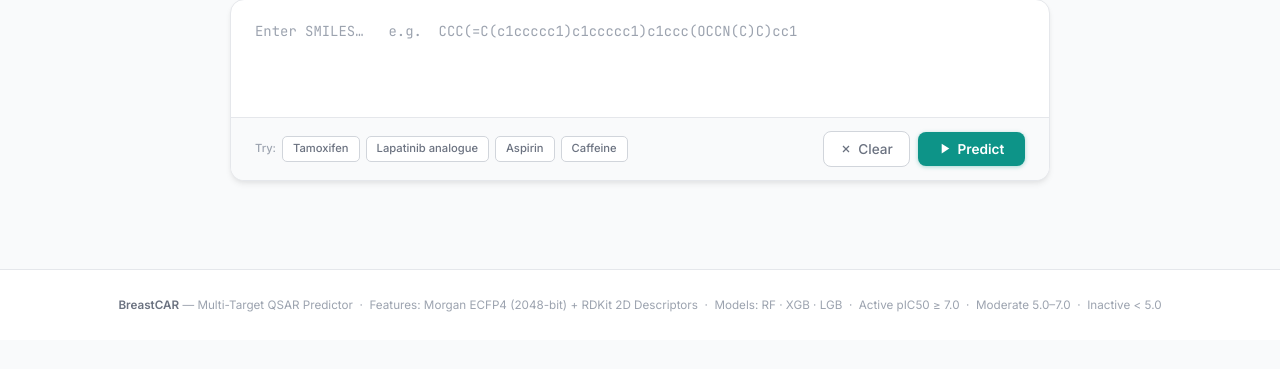
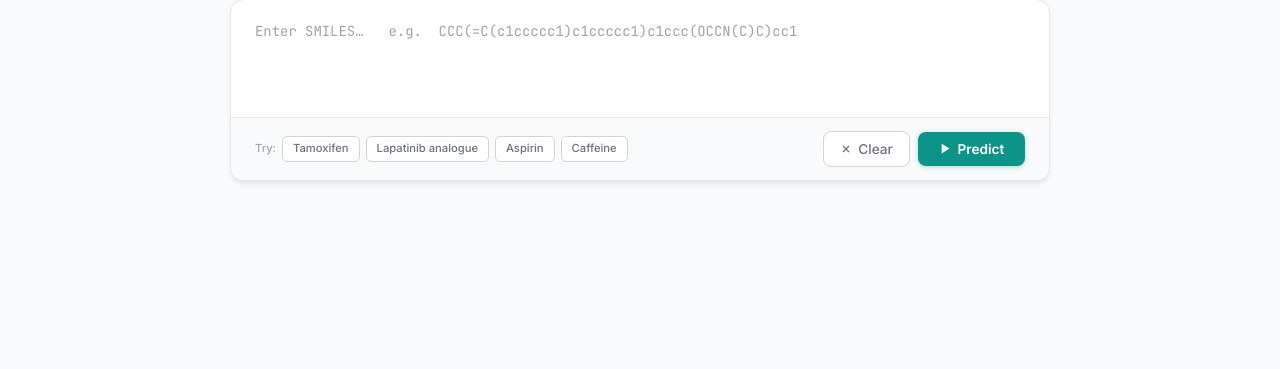
Before and after one commit to precisionmatics/BreastCAR-QSAR, a FastAPI app: page / in a window 1280 px wide. Shown: the part 223-592 px from the top of the page. Run offline with FastAPI, Linux system fonts and the light colour scheme.

Commit message:
Remove footer bar from landing page
Co-Authored-By: Claude Sonnet 4.6 <noreply@anthropic.com>

```diff
--- a/webapp/templates/index.html
+++ b/webapp/templates/index.html
@@ -389,13 +389,6 @@ tbody td{padding:.65rem 1rem;vertical-align:middle}
 .db-i{background:var(--red);opacity:.4}
 .pct-text{font-size:.75rem;font-weight:600;color:var(--text)}
 
-/* footer */
-footer{
-  border-top:1px solid var(--border);padding:1.5rem 2rem;
-  text-align:center;font-size:.73rem;color:var(--text3);
-  background:var(--white);line-height:1.9;
-}
-footer strong{color:var(--text2);font-weight:600}
 
 /* responsive */
 @media(max-width:640px){
@@ -692,12 +685,6 @@ footer strong{color:var(--text2);font-weight:600}
 
 </div><!-- /page -->
 
-<footer>
-  <strong>BreastCAR</strong> &mdash; Multi-Target QSAR Predictor &nbsp;&middot;&nbsp;
-  Features: Morgan ECFP4 (2048-bit) + RDKit 2D Descriptors &nbsp;&middot;&nbsp;
-  Models: RF · XGB · LGB &nbsp;&middot;&nbsp;
-  Active pIC50 &ge; 7.0 &nbsp;&middot;&nbsp; Moderate 5.0–7.0 &nbsp;&middot;&nbsp; Inactive &lt; 5.0
-</footer>
 
 <!-- ══════════════════ SCRIPT ══════════════════ -->
 <script>
```
